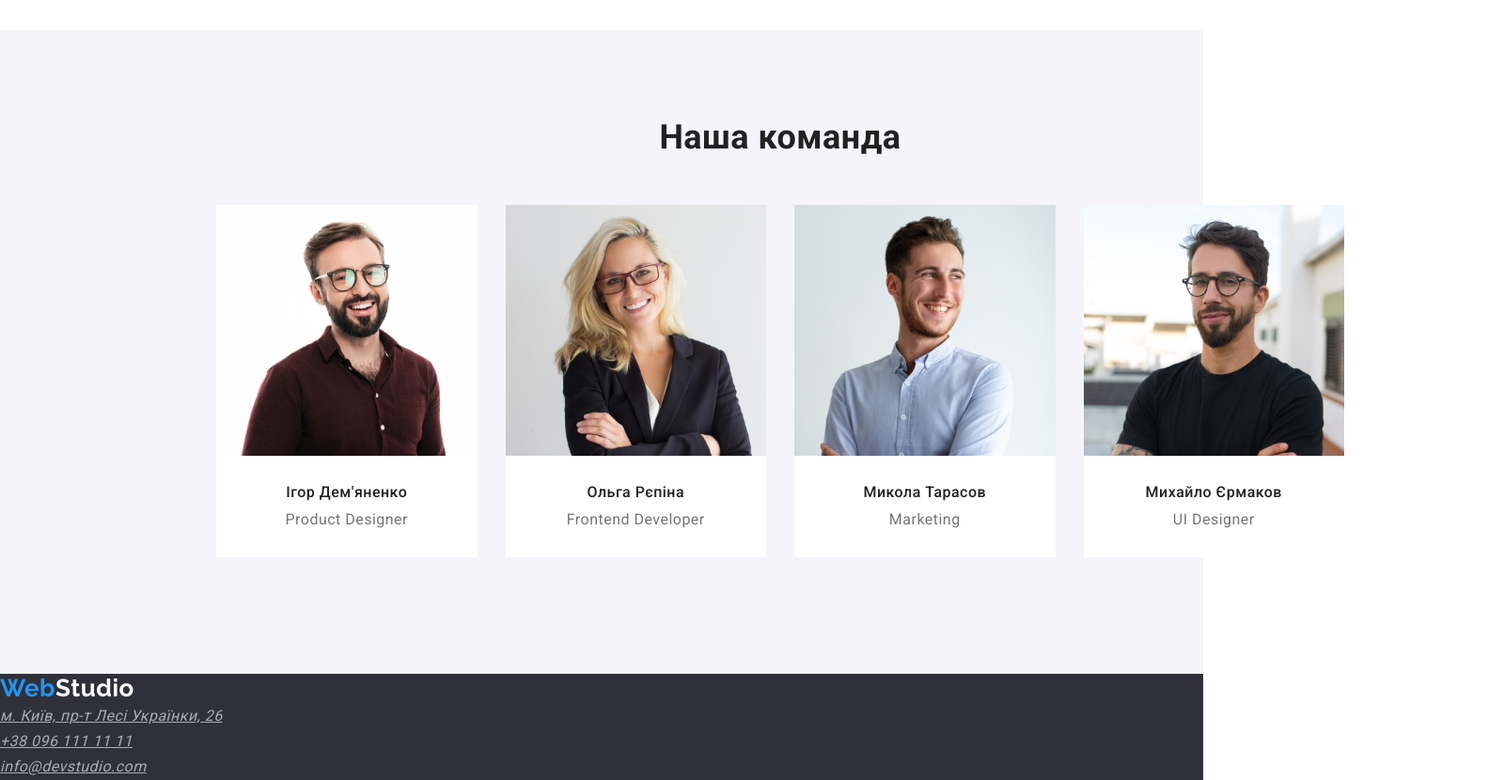
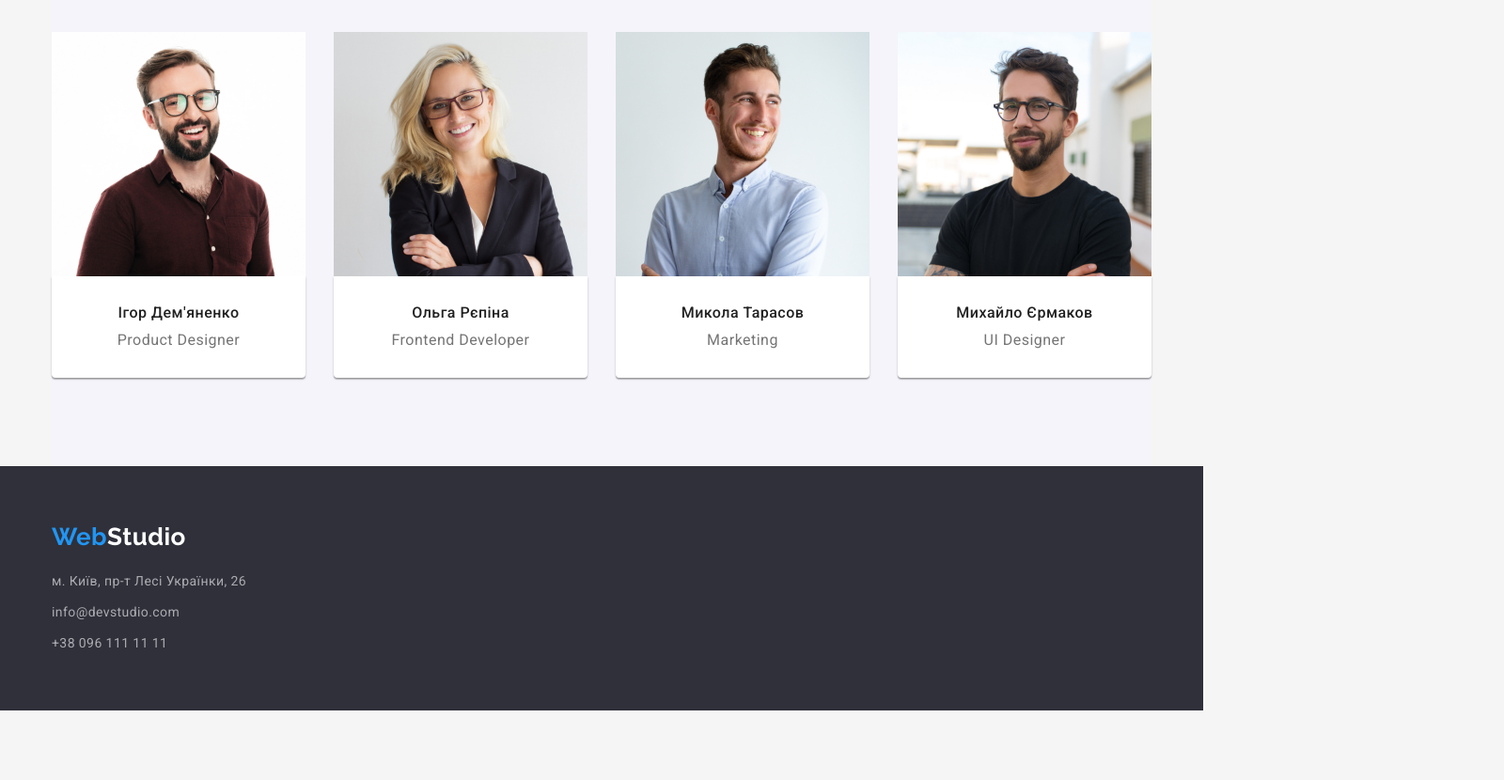
Before and after one commit to Sergey2907/goit-markup-hw-03, a plain HTML site: page index.html in a window 1280 px wide. Shown: the part 1540-2370 px from the top of the page at 94% size, 1600 px wide, since content can reach past the window. After the commit the page ends 2296 px from the top, so only its background shows below. Drawn offline with nearby package versions, Linux system fonts and the light colour scheme.

Commit message:
зробив 6 із 7

```diff
--- a/css/styles.css
+++ b/css/styles.css
@@ -8,13 +8,17 @@ p {
   margin: 0;
   padding: 0;
 }
+img {
+  display: block;
+  max-width: 100%;
+}
 :root {
   /* color */
   --primary-color: rgb(33, 33, 33);
   --secondary-color: #757575;
-  --main-fon-color: #ffffff;
+  --main-fon-color: #f5f5f5;
   --accent-color: #2196f3;
-  --section-color: #f5f5f5;
+  --section-color: #ffffff;
   --footer-color: #000000;
 }
 
@@ -40,10 +44,21 @@ body {
 }
 
 /* header */
+.header {
+  background-color: var(--section-color);
+  border-bottom: 1px solid #ececec;
+}
+
+.container {
+  width: 1200px;
+  padding-left: 15px;
+  padding-right: 15px;
+  margin-left: auto;
+  margin-right: auto;
+}
+
 .header-container {
   display: flex;
-
-  border-bottom: 1px solid #ececec;
 }
 
 /* Логотип */
@@ -107,14 +122,6 @@ body {
   color: var(--accent-color);
 }
 
-.container {
-  width: 1230px;
-  padding-left: 15px;
-  padding-right: 15px;
-  margin-left: auto;
-  margin-right: auto;
-}
-
 /* контакты */
 .contacts-link {
   display: block;
@@ -134,9 +141,10 @@ body {
 
 /* hiro */
 .hiro {
+  padding-top: 200px;
+  padding-bottom: 200px;
+
   background-color: #2f303a;
-
-  padding: 200px 452px;
 }
 
 /* заголовок */
@@ -188,7 +196,14 @@ body {
 
 /* список преимуществ */
 .benefits {
-  padding: 94px 215px;
+  padding-top: 94px;
+  padding-bottom: 94px;
+}
+
+.wraper {
+  width: 1600px;
+  margin: auto;
+  background-color: var(--section-color);
 }
 
 .benefits-list {
@@ -213,13 +228,14 @@ body {
 }
 
 .benefits-item p {
+  color: var(--secondary-color);
   font-size: 14px;
   line-height: 1.71;
 }
 
 /* projects */
 .projects {
-  padding: 0px 215px 94px 215px;
+  /* background-color: var(--section-color); */
 }
 
 .projects-titel,
@@ -238,31 +254,20 @@ body {
 .projects-item {
   width: calc((100% - 60px) / 3);
   margin-right: 30px;
+  padding-bottom: 94px;
 }
 
 .projects-item:nth-child(3n) {
   margin-right: 0;
 }
 
-/* .work-item {
-  width: calc((100% - 60px) / 3);
-  margin-right: 30px;
-  margin-bottom: 30px;
-  border: 1px solid #eeeeee;
-}
-
-.work-item:nth-child(3n) {
-  margin-right: 0;
-}
-.work-item:nth-last-child(-n + 3) {
-  margin-bottom: 0;
-} */
-
 /* team */
 .team {
   background-color: #f5f4fa;
 
-  padding: 94px 215px;
+  /* padding: 94px 215px; */
+  padding-top: 94px;
+  padding-bottom: 94px;
 }
 
 .team-list {
@@ -273,7 +278,6 @@ body {
 .team-item {
   width: calc((100% - 90px) / 4);
   margin-right: 30px;
-  margin-bottom: 30px;
 }
 
 .team-item:nth-child(4n) {
@@ -281,8 +285,6 @@ body {
 }
 
 .team-item img {
-  display: block;
-  width: 100%;
   height: auto;
 }
 
@@ -304,6 +306,9 @@ body {
   background-color: #ffffff;
   padding-top: 30px;
   padding-bottom: 30px;
+  box-shadow: 0px 1px 3px rgba(0, 0, 0, 0.12), 0px 1px 1px rgba(0, 0, 0, 0.14),
+    0px 2px 1px rgba(0, 0, 0, 0.2);
+  border-radius: 0px 0px 4px 4px;
 }
 
 /* footer */
@@ -314,6 +319,8 @@ body {
 .footer .logo {
   color: #ffffff;
   line-height: 1.19;
+  padding-top: 60px;
+  margin-bottom: 20px;
 }
 
 .address-link:hover {
@@ -325,12 +332,27 @@ body {
 }
 
 .address-link {
+  color: rgba(255, 255, 255, 0.6);
+
+  font-style: normal;
+  font-size: 14px;
   line-height: 1.71;
-  color: rgba(255, 255, 255, 0.6);
+  letter-spacing: 0.03em;
+}
+
+.address-item:last-child {
+  padding-bottom: 60px;
+}
+
+.address-item:nth-child(-n + 2) {
+  margin-bottom: 9px;
 }
 
 /* Портфоліо */
 /* section filter */
+.filter {
+}
+
 .filter-list {
   display: flex;
   justify-content: center;
@@ -372,7 +394,7 @@ body {
 .work-list {
   display: flex;
   flex-wrap: wrap;
-  width: 1230px;
+  width: 1200px;
   padding-left: 15px;
   padding-right: 15px;
   margin-left: auto;
@@ -411,8 +433,6 @@ body {
 /* work-link */
 
 .work-link img {
-  display: block;
-  width: 100%;
   height: auto;
 }
 
--- a/index.html
+++ b/index.html
@@ -46,9 +46,10 @@
         <h1 class="hiro-titel">Ефективні рішення для вашого бізнесу</h1>
         <button type="button" class="hiro-button centered">Замовити послугу</button>
       </section>
+      <div class="wraper">
+        <div class="container">
           <section class="benefits">
             <h2 class="visually-hidden">Наші переваги</h2>
-        <div class="container">
             <ul class="benefits-list list">
               <li class="benefits-item">
                 <h3>УВАГА ДО ДЕТАЛЕЙ</h3>
@@ -67,10 +68,12 @@
                 <p>Значимість цих проблем настільки очевидна, що реалізація планових завдань.</p>
               </li>
             </ul>
+          </section>
         </div>
-      </section>
+      </div>
+      <div class="wraper">
+        <div class="container">
           <section class="projects centered">
-        <div class="container">
             <h2 class="projects-titel">Чим ми займаємося</h2>
             <ul class="projects-list list">
               <li class="projects-item">
@@ -83,74 +86,69 @@
                 <img src="./images/work3.jpg" width="370" alt="графіка" />
               </li>
             </ul>
+          </section>
         </div>
-      </section>
+      </div>
+      <div class="container">
         <section class="team centered">
-        <div class="container">
           <h2 class="team-titel">Наша команда</h2>
           <ul class="team-list list">
             <li class="team-item">
-              <a href="#" class="team-link link">
               <img src="./images/team1.jpg" width="270" alt="співпрацевник" />
               <div class="team-text">
                 <h3>Ігор Дем'яненко</h3>
                 <p>Product Designer</p>
               </div>
-              </a>
             </li>
             <li class="team-item">
-              <a href="#" class="team-link link">
               <img src="./images/team2.jpg" width="270" alt="співпрацевник" />
               <div class="team-text">
                 <h3>Ольга Рєпіна</h3>
                 <p>Frontend Developer</p>
               </div>
-              </a>
             </li>
             <li class="team-item">
-              <a href="#" class="team-link link">
               <img src="./images/team3.jpg" width="270" alt="співпрацевник" />
               <div class="team-text">
                 <h3>Микола Тарасов</h3>
                 <p>Marketing</p>
               </div>
-              </a>
             </li>
             <li class="team-item">
-              <a href="#" class="team-link link">
               <img src="./images/team4.jpg" width="270" alt="співпрацевник" />
               <div class="team-text">
                 <h3>Михайло Єрмаков</h3>
                 <p>UI Designer</p>
               </div>
-              </a>
             </li>
           </ul>
+        </section>
       </div>
-      </section>
     </main>
     <footer class="footer">
+      <div class="container">
         <a href="./index.html" class="logo list link"> <span>Web</span>Studio</a>
         <address class="footer-address">
-        <ul class="address-list list link">
+          <ul class="address-list list">
             <li class="address-item">
               <a
                 href="https://goo.gl/maps/oUmu2udfo8Njwz6L7"
                 target="_blank"
                 rel="noopener nofollow noreferree"
-              class="address-link"
+                class="address-link link"
               >
                 <span> м. Київ, пр-т Лесі Українки, 26</span></a
               >
             </li>
             <li class="address-item">
-            <a href="tel:+380961111111" class="address-link">+38 096 111 11 11</a>
+              <a href="mailtu:info@devstudio.com" class="address-link link">info@devstudio.com</a>
             </li>
             <li class="address-item">
-            <a href="mailtu:info@devstudio.com" class="address-link">info@devstudio.com</a>
+              <a href="tel:+380961111111" class="address-link link">+38 096 111 11 11</a>
             </li>
           </ul>
         </address>
+      </div>
     </footer>
   </body>
 </html>
```
Also changed, not shown: portfolio.html (+16 -4 lines). Lines whose indentation alone changed are shown as unchanged.
